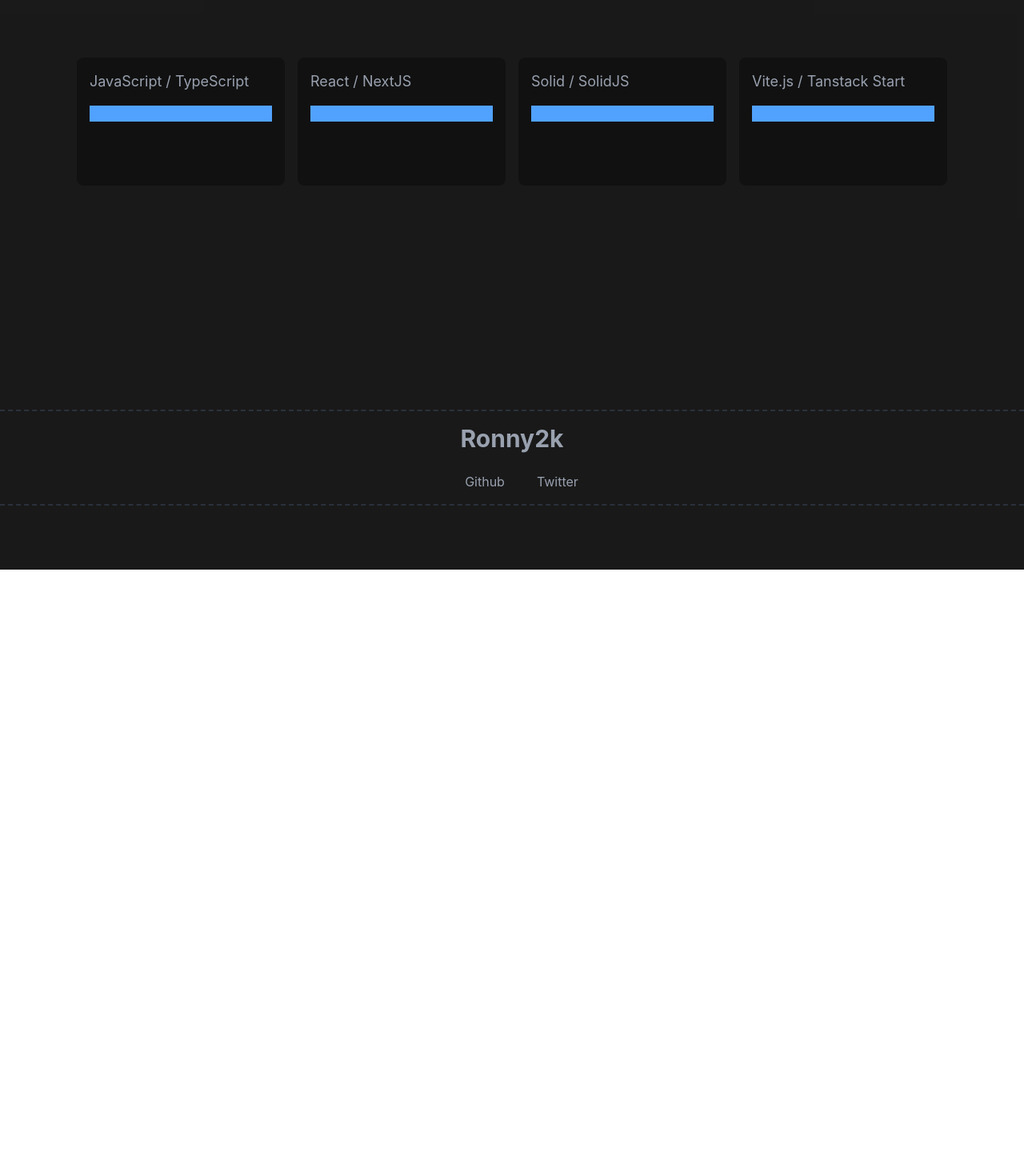
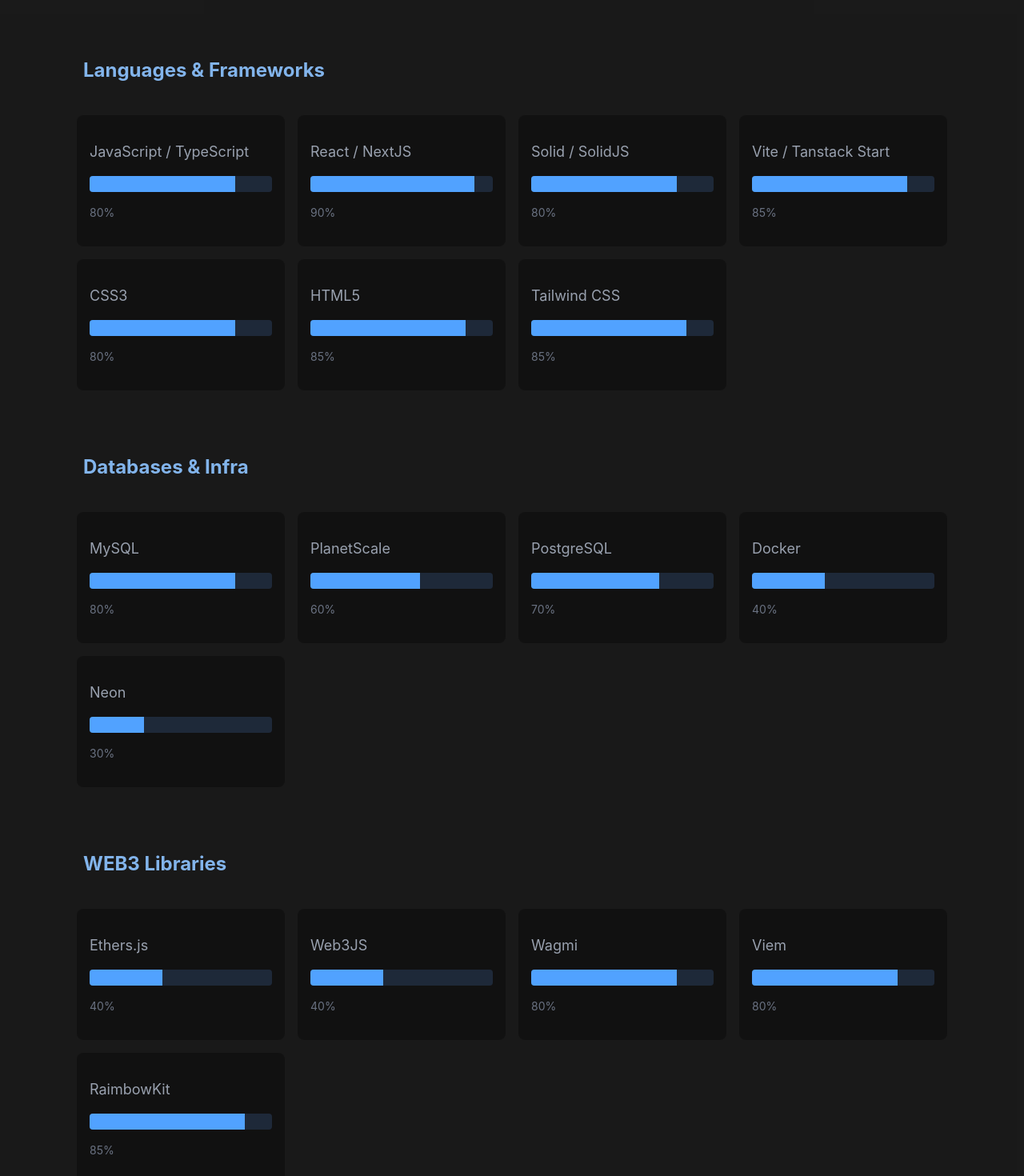
Before and after one commit to Ronny2k-git/portfolio, a React (Vite) app: page / in a window 1280 px wide. Shown: the part 1000-2470 px from the top of the page at 80% size. Before the commit the page ends 1712 px from the top, so only its background shows below. Built offline with nearby package versions, Linux system fonts and the light colour scheme; some icons are missing.

Commit message:
feat: add a new component to the home page

```diff
--- a/package.json
+++ b/package.json
@@ -20,6 +20,7 @@
     "lucide-react": "^0.545.0",
     "react": "^19.2.0",
     "react-dom": "^19.2.0",
+    "tailwind-merge": "^3.4.0",
     "tailwindcss": "^4.0.6",
     "three": "^0.182.0"
   },
--- a/src/global/components/Header.tsx
+++ b/src/global/components/Header.tsx
@@ -3,12 +3,12 @@ import { NAV_ROUTE_ID, scrollToContainer } from '../utils'
 
 export default function Header() {
   return (
-    <header className="fixed backdrop-blur-xs top-0 left-0 z-50 w-full py-4 px-16 flex items-center justify-between border-b border-gray-700/30">
+    <header className="fixed backdrop-blur-xs top-0 left-0 z-50 w-full p-4 md:px-16 flex items-center justify-between border-b border-gray-700/30">
       {/* Nav Bar */}
       <nav className="flex gap-x-12 items-center font-bold text-gray-400 cursor-pointer">
-        {NAV_ROUTE_ID.map((route) => (
+        {NAV_ROUTE_ID.map((route, index) => (
           <a
-            key={route.id}
+            key={`${route.id}_${index}`}
             href={route.path ? route.path : undefined}
             className={`${route.class} hover:text-gray-300`}
             onClick={() => {
@@ -22,14 +22,18 @@ export default function Header() {
 
       {/* Socials */}
       <div className="flex items-center gap-4 text-gray-400 cursor-pointer">
-        <span className="flex gap-2 hover:underline">
-          <GithubIcon />
-          {/* Github */}
-        </span>
-        <span className="flex gap-2 hover:underline">
+        <a
+          className="brightness-80 hover:brightness-120 "
+          href="https://github.com/Ronny2k-git"
+        >
+          <GithubIcon className="hover:scale-3d" />
+        </a>
+        <a
+          className="brightness-80 hover:brightness-120 "
+          href="https://x.com/RonnyEdson27329"
+        >
           <TwitterIcon />
-          {/* Twitter */}
-        </span>
+        </a>
       </div>
     </header>
   )
--- a/src/global/utils/index.ts
+++ b/src/global/utils/index.ts
@@ -1,6 +1,6 @@
 export const NAV_ROUTE_ID = [
   { id: 'card-info', label: 'Ronny2k', class: 'text-3xl' },
-  { id: 'Skill', label: 'Skills', class: 'text-lg max-md:hidden' },
+  { id: 'skill', label: 'Skills', class: 'text-lg max-md:hidden' },
   { id: 'project', label: 'Projects', class: 'text-lg max-md:hidden' },
   {
     label: 'Source Code',
--- a/src/home/components/SkillCard.tsx
+++ b/src/home/components/SkillCard.tsx
@@ -1,14 +1,45 @@
+import { useEffect, useRef, useState } from 'react'
+import { twMerge } from 'tailwind-merge'
+
 export type SkillCardProps = {
   title?: string
+  pct: number
+  className?: string
 }
 
-export function SkillCard({ title }: SkillCardProps) {
+export function SkillCard({ title, pct, className }: SkillCardProps) {
+  const ref = useRef<HTMLDivElement>(null)
+  const [visible, setVisible] = useState(false)
+
+  // Animate the knowledge bar only if the user is
+  useEffect(() => {
+    const observer = new IntersectionObserver(
+      ([entry]) => entry.isIntersecting && setVisible(true),
+      { threshold: 0.4 },
+    )
+
+    if (ref.current) observer.observe(ref.current)
+    return () => observer.disconnect()
+  }, [])
+
   return (
-    <div className="flex flex-col p-4 items-start pb-20 gap-4 rounded-lg bg-black/30">
+    <div
+      ref={ref}
+      className={twMerge(
+        `flex flex-col p-4 items-start py-8 gap-4 rounded-lg bg-black/30`,
+        className,
+      )}
+    >
       <span className="text-lg font-bol text-gray-400">{title}</span>
-      {/* Knowledge bar */}
-      <div className="w-full max-w-[15rem] h-5 bg-blue-400" />
+      {/* Knowledge bar container*/}
+      <div className="w-full max-w-[15rem] h-5 rounded-sm bg-gray-800 overflow-hidden">
+        <div
+          className="w-full h-full bg-blue-400 transition-all duration-700 ease-out"
+          style={{ width: visible ? `${pct}%` : '0%' }}
+        />
+      </div>
+
+      <span className="text-sm text-gray-500">{pct}%</span>
     </div>
-    // UPDATE THIS BAR LATER TO USE THE OBJECT PERCENTAGE
   )
 }
--- a/src/home/utils/index.ts
+++ b/src/home/utils/index.ts
@@ -22,9 +22,28 @@ export const HOME_CIRCLE_LOGO = [
   },
 ]
 
-export const HOME_SKILL_CARD = [
-  { lang: 'JavaScript / TypeScript', pct: 100 },
-  { lang: 'React / NextJS', pct: 100 },
-  { lang: 'Solid / SolidJS', pct: 100 },
-  { lang: 'Vite.js / Tanstack Start', pct: 100 },
+export const SKILL_CARD_LANGUAGES = [
+  { lang: 'JavaScript / TypeScript', pct: 80 },
+  { lang: 'React / NextJS', pct: 90 },
+  { lang: 'Solid / SolidJS', pct: 80 },
+  { lang: 'Vite / Tanstack Start', pct: 85 },
+  { lang: 'CSS3', pct: 80 },
+  { lang: 'HTML5', pct: 85 },
+  { lang: 'Tailwind CSS', pct: 85 },
 ]
+
+export const SKILL_CARD_DATABASES_AND_INFRA = [
+  { lang: 'MySQL', pct: 80 },
+  { lang: 'PlanetScale', pct: 60 },
+  { lang: 'PostgreSQL', pct: 70 },
+  { lang: 'Docker', pct: 40 },
+  { lang: 'Neon', pct: 30 },
+]
+
+export const SKILL_CARD_WEB3 = [
+  { lang: 'Ethers.js', pct: 40 },
+  { lang: 'Web3JS', pct: 40 },
+  { lang: 'Wagmi', pct: 80 },
+  { lang: 'Viem', pct: 80 },
+  { lang: 'RaimbowKit', pct: 85 },
+]
--- a/src/routes/index.tsx
+++ b/src/routes/index.tsx
@@ -1,5 +1,10 @@
 import { CardInfo, SkillCard } from '@/home/components'
-import { HOME_CIRCLE_LOGO, HOME_SKILL_CARD } from '@/home/utils'
+import {
+  HOME_CIRCLE_LOGO,
+  SKILL_CARD_DATABASES_AND_INFRA,
+  SKILL_CARD_LANGUAGES,
+  SKILL_CARD_WEB3,
+} from '@/home/utils'
 import { createFileRoute } from '@tanstack/react-router'
 
 export const Route = createFileRoute('/')({
@@ -9,7 +14,7 @@ export const Route = createFileRoute('/')({
 function App() {
   return (
     <div className="w-full min-h-screen flex flex-col items-center justify-center py-30 px-4 lg:px-24 bg-black/90 overflow-x-hidden">
-      <h1 className="md:hidden text-4xl text-gray-300 pb-10 text-center">
+      <h1 className="z-10 md:hidden text-4xl text-gray-300 pb-10 text-center">
         View on Desktop for a better experience
       </h1>
 
@@ -23,6 +28,7 @@ function App() {
           <div className="z-0 orbit absolute flex items-center justify-center ">
             {HOME_CIRCLE_LOGO.map((logo) => (
               <img
+                key={logo.src}
                 src={logo.src}
                 className={`${logo.class} rounded-full object-cover`}
               />
@@ -34,14 +40,46 @@ function App() {
         </div>
       </section>
 
-      {/* Skills Cards Section */}
-      <section className="flex flex-col w-full items-center py-40  text-blue-300">
-        <h2 className="pb-20 text-4xl font-bold">My Skills</h2>
+      {/* Skill Cards Section */}
+      <section
+        id="skill"
+        className="flex flex-col w-full items-center py-40 gap-20 text-blue-300"
+      >
+        <h2 className="text-4xl font-bold">My Skills</h2>
 
-        <div className="w-full grid grid-cols-[repeat(auto-fit,minmax(250px,1fr))] gap-4">
-          {HOME_SKILL_CARD.map((card) => (
-            <SkillCard title={card.lang} />
-          ))}
+        {/* Languages & Frameworks*/}
+        <div className="w-full flex flex-col text-blue-300/90">
+          <h3 className="pb-10 pl-2 text-2xl font-bold">
+            Languages & Frameworks
+          </h3>
+
+          <div className="w-full max-md:grid-cols-[repeat(auto-fit,minmax(250px,1fr))] grid grid-cols-3 xl:grid-cols-4 gap-4">
+            {SKILL_CARD_LANGUAGES.map((card, index) => (
+              <SkillCard key={card.lang} pct={card.pct} title={card.lang} />
+            ))}
+          </div>
+        </div>
+
+        {/* Databases & Infra*/}
+        <div className="w-full flex flex-col text-blue-300/90">
+          <h3 className="pb-10 pl-2 text-2xl font-bold">Databases & Infra</h3>
+
+          <div className="w-full max-md:grid-cols-[repeat(auto-fit,minmax(250px,1fr))] grid grid-cols-3 xl:grid-cols-4 gap-4">
+            {SKILL_CARD_DATABASES_AND_INFRA.map((card, index) => (
+              <SkillCard key={card.lang} title={card.lang} pct={card.pct} />
+            ))}
+          </div>
+        </div>
+
+        {/* WEB3 Libraries*/}
+        <div className="w-full flex flex-col text-blue-300/90">
+          <h3 className="pb-10 pl-2 text-2xl font-bold">WEB3 Libraries</h3>
+
+          <div className="w-full max-md:grid-cols-[repeat(auto-fit,minmax(250px,1fr))] grid grid-cols-3 xl:grid-cols-4 gap-4">
+            {SKILL_CARD_WEB3.map((card, index) => (
+              <SkillCard key={card.lang} title={card.lang} pct={card.pct} />
+            ))}
+          </div>
         </div>
       </section>
     </div>
```
Also changed, not shown: 1 other file (tests, documents, lock files or other folders).
